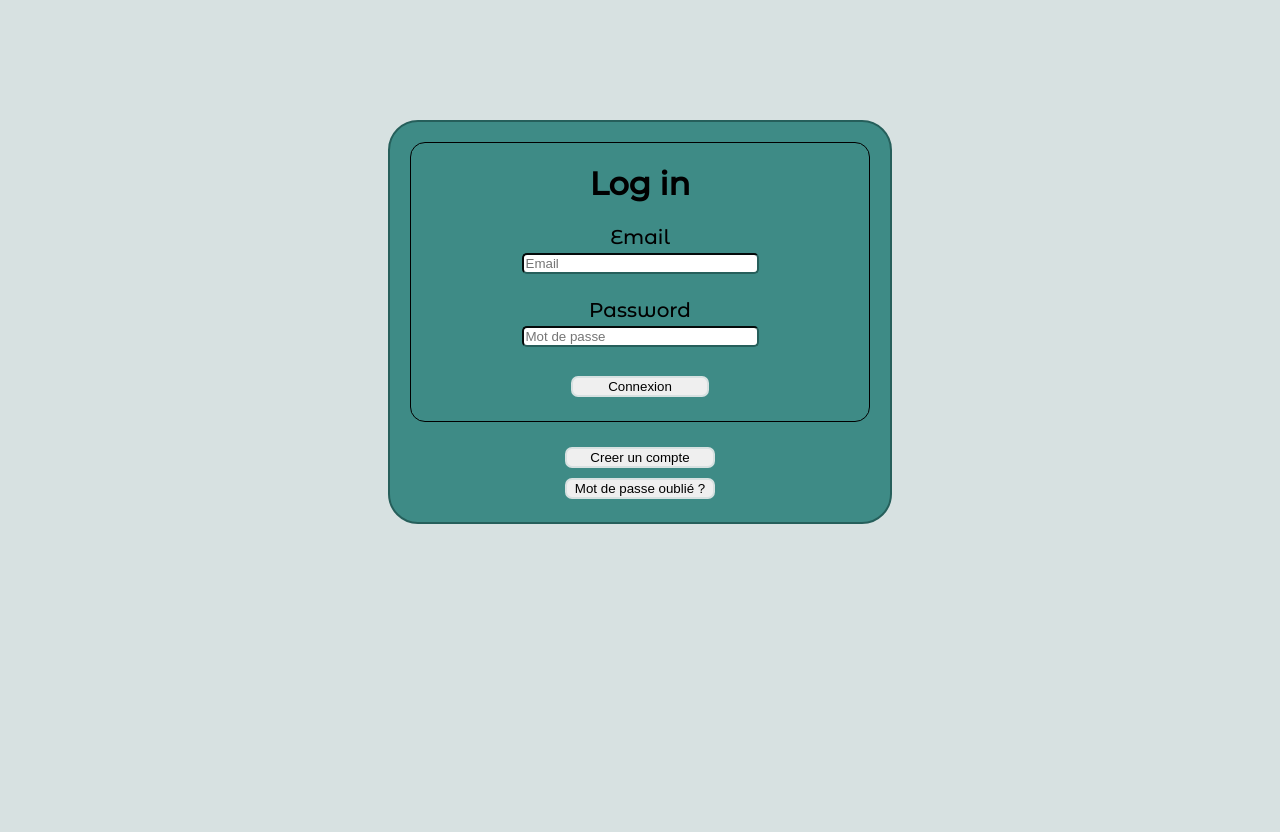
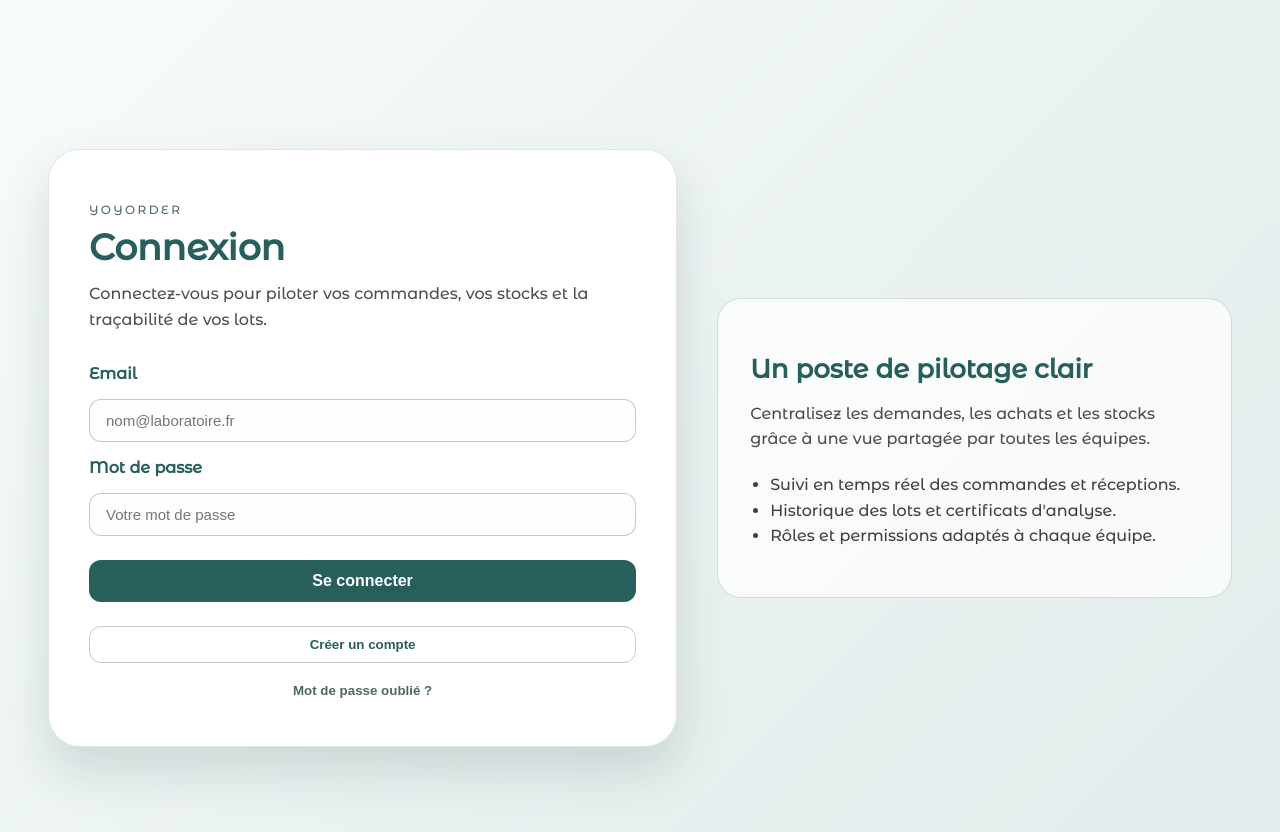
Before and after one commit to Yann33l/YoyOrder, a React (Vite) app in the folder Front/: page / in a window 1280 px wide. Shown: the top 832 px of the page. Before the commit the page ends 800 px from the top, so only its background shows below. Built offline with nearby package versions, Linux system fonts and the light colour scheme; no server answers.

Commit message:
Remove auth header banner styling

```diff
--- a/Front/src/App.css
+++ b/Front/src/App.css
@@ -24,46 +24,158 @@ body {
   background-color: var(--secondary);
 }
 
-.Connexion {
-  background-color: var(--background);
-  position: relative;
-  height: 50vh;
+/* Auth shell */
+.auth-shell {
+  min-height: 100vh;
+  padding: 48px;
+  display: grid;
+  grid-template-columns: minmax(0, 1.1fr) minmax(0, 0.9fr);
+  gap: 40px;
+  align-items: center;
+  background: linear-gradient(135deg, #f8fbfb 0%, #e8f1f0 60%, #e2ecec 100%);
 }
 
-.centered-element {
-  border: solid 2px;
-  border-radius: 30px;
-  text-align: center;
-  height: 400px;
-  width: 500px;
-  margin: 15vh auto;
-  border-color: var(--thirdary);
+.auth-card {
+  background-color: var(--backgroundLight);
+  border-radius: 32px;
+  padding: 40px;
+  box-shadow: 0 24px 50px rgba(22, 56, 52, 0.15);
+  border: 1px solid rgba(38, 95, 91, 0.15);
 }
 
-body .Connexion input {
-  width: 50%;
-  border-radius: 5px;
-  border-color: var(--thirdary);
+.auth-header {
+  background: transparent;
+  border: 0;
+  text-align: left;
+  padding: 0;
+  margin-bottom: 24px;
 }
 
-body .Connexion button {
-  border: 2px solid;
-  border-color: var(--secondary);
-  margin: 5px 0;
-  width: 30%;
-  border-radius: 7px;
+.auth-header h1 {
+  font-size: 36px;
+  margin: 0 0 12px;
+  color: var(--thirdary);
 }
 
-body .Connexion button:hover {
-  border-radius: 7px;
-  margin: 5px 0;
-  width: 30%;
-  background-color: var(--backgroundLight);
-  border-color: var(--primary);
+.auth-kicker {
+  text-transform: uppercase;
+  letter-spacing: 0.2em;
+  font-size: 12px;
+  color: var(--primary);
+  margin-bottom: 8px;
 }
 
-body main form {
-  font-size: 20px;
+.auth-subtitle {
+  font-size: 16px;
+  color: rgba(0, 0, 0, 0.7);
+  margin: 0 0 32px;
+  line-height: 1.6;
+}
+
+.auth-form {
+  display: grid;
+  gap: 16px;
+  font-size: 16px;
+}
+
+.auth-form label {
+  font-weight: 600;
+  color: var(--thirdary);
+}
+
+.auth-form input {
+  width: 100%;
+  border-radius: 12px;
+  border: 1px solid rgba(38, 95, 91, 0.3);
+  padding: 12px 16px;
+  font-size: 15px;
+  background-color: #fdfefe;
+  box-sizing: border-box;
+}
+
+.auth-form input:focus {
+  outline: 2px solid rgba(38, 95, 91, 0.35);
+  border-color: rgba(38, 95, 91, 0.6);
+}
+
+.button-primary {
+  margin-top: 8px;
+  border: none;
+  border-radius: 12px;
+  padding: 12px 18px;
+  font-weight: 600;
+  font-size: 16px;
+  background-color: var(--thirdary);
+  color: #fff;
+  cursor: pointer;
+  transition: transform 0.2s ease, box-shadow 0.2s ease;
+}
+
+.button-primary:hover {
+  transform: translateY(-1px);
+  box-shadow: 0 10px 20px rgba(38, 95, 91, 0.25);
+}
+
+.button-secondary {
+  border: 1px solid rgba(38, 95, 91, 0.3);
+  border-radius: 12px;
+  padding: 10px 16px;
+  background-color: transparent;
+  color: var(--thirdary);
+  font-weight: 600;
+  cursor: pointer;
+}
+
+.button-link {
+  border: none;
+  background: none;
+  color: var(--primary);
+  font-weight: 600;
+  cursor: pointer;
+  padding: 8px 0;
+}
+
+.auth-actions {
+  display: flex;
+  flex-direction: column;
+  gap: 12px;
+  margin-top: 24px;
+}
+
+.auth-panel {
+  background-color: rgba(255, 255, 255, 0.75);
+  border-radius: 24px;
+  padding: 32px;
+  border: 1px solid rgba(38, 95, 91, 0.2);
+}
+
+.auth-panel h2 {
+  color: var(--thirdary);
+  font-size: 26px;
+  margin-bottom: 12px;
+}
+
+.auth-panel p {
+  color: rgba(0, 0, 0, 0.7);
+  line-height: 1.6;
+}
+
+.auth-panel ul {
+  margin-top: 20px;
+  padding-left: 20px;
+  color: rgba(0, 0, 0, 0.75);
+  line-height: 1.6;
+}
+
+@media (max-width: 900px) {
+  .auth-shell {
+    grid-template-columns: 1fr;
+    padding: 32px 20px;
+  }
+
+  .auth-panel {
+    order: -1;
+  }
 }
 
 /* HomePage */
--- a/Front/src/App.jsx
+++ b/Front/src/App.jsx
@@ -119,50 +119,63 @@ function App() {
 
   const handleConnexion = () => {
     return (
-      <main className="Connexion centered-element">
-        <div
-          style={{
-            border: "1px solid black",
-            margin: "20px",
-            borderRadius: "15px",
-          }}
-        >
-          <h1>Log in</h1>
-          <form onSubmit={handleLogin}>
-            <label htmlFor="Email">
-              Email
-              <br />
-            </label>
+      <main className="auth-shell">
+        <section className="auth-card">
+          <header className="auth-header">
+            <p className="auth-kicker">Yoyorder</p>
+            <h1>Connexion</h1>
+            <p className="auth-subtitle">
+              Connectez-vous pour piloter vos commandes, vos stocks et la
+              traçabilité de vos lots.
+            </p>
+          </header>
+          <form className="auth-form" onSubmit={handleLogin}>
+            <label htmlFor="Email">Email</label>
             <input
               id="Email"
               name="Email"
               type="email"
-              placeholder="Email"
+              placeholder="nom@laboratoire.fr"
               autoComplete="email"
+              required
             />
-            <br />
-            <br />
-            <label htmlFor="Password">
-              Password
-              <br />
-            </label>
+            <label htmlFor="Password">Mot de passe</label>
             <input
               id="Password"
               name="Password"
               type="password"
-              placeholder="Mot de passe"
-              autoComplete="off"
+              placeholder="Votre mot de passe"
+              autoComplete="current-password"
+              required
             />
-            <br />
-            <br />
-            <button type="submit"> Connexion </button>
+            <button className="button-primary" type="submit">
+              Se connecter
+            </button>
           </form>
-          <br />
-        </div>
-        <button onClick={handleRegisterClick}>Creer un compte</button> <br />
-        <button onClick={handleChangePasswordClick}>
+          <div className="auth-actions">
+            <button className="button-secondary" onClick={handleRegisterClick}>
+              Créer un compte
+            </button>
+            <button
+              className="button-link"
+              onClick={handleChangePasswordClick}
+            >
               Mot de passe oublié ?
             </button>
+          </div>
+        </section>
+        <aside className="auth-panel">
+          <h2>Un poste de pilotage clair</h2>
+          <p>
+            Centralisez les demandes, les achats et les stocks grâce à une vue
+            partagée par toutes les équipes.
+          </p>
+          <ul>
+            <li>Suivi en temps réel des commandes et réceptions.</li>
+            <li>Historique des lots et certificats d&apos;analyse.</li>
+            <li>Rôles et permissions adaptés à chaque équipe.</li>
+          </ul>
+        </aside>
       </main>
     );
   };
@@ -170,45 +183,70 @@ function App() {
   // Rendu conditionnel en fonction de l'état isRegistering = Page d'inscription
   if (isRegistering) {
     return (
-      <main className="Connexion centered-element">
+      <main className="auth-shell">
+        <section className="auth-card">
+          <header className="auth-header">
+            <p className="auth-kicker">Yoyorder</p>
             <h1>Inscription</h1>
-        <p>
-          Apres inscription votre compte doit etre activé par un administrateur
+            <p className="auth-subtitle">
+              Après inscription, votre compte doit être activé par un
+              administrateur.
             </p>
-        <form onSubmit={handleInscription}>
-          <label htmlFor="Email">
-            Email
-            <br />
-          </label>
-          <input name="Email" type="email" placeholder="Email" />
-          <br />
-          <br />
-          <label htmlFor="Password">
-            Password
-            <br />
-          </label>
-          <input name="Password" type="password" placeholder="Mot de passe" />
-          <br />
-          <label htmlFor="ConfirmPassword">
-            Confirmation password
-            <br />
+          </header>
+          <form className="auth-form" onSubmit={handleInscription}>
+            <label htmlFor="register-email">Email</label>
+            <input
+              id="register-email"
+              name="Email"
+              type="email"
+              placeholder="nom@laboratoire.fr"
+              required
+            />
+            <label htmlFor="register-password">Mot de passe</label>
+            <input
+              id="register-password"
+              name="Password"
+              type="password"
+              placeholder="Choisissez un mot de passe"
+              required
+            />
+            <label htmlFor="register-confirm">
+              Confirmation du mot de passe
             </label>
             <input
+              id="register-confirm"
               name="ConfirmPassword"
               type="password"
-            placeholder="Confirmation mot de passe"
+              placeholder="Confirmez votre mot de passe"
+              required
             />
-          <br />
-          <button type="submit"> Valider </button>
-          <br />
+            <button className="button-primary" type="submit">
+              Valider l&apos;inscription
+            </button>
+          </form>
+          <div className="auth-actions">
             <button
               id="reset"
+              className="button-secondary"
               type="reset"
               onClick={() => setIsRegistering(false)}
             >
-            Retour
+              Retour à la connexion
             </button>
-        </form>
+          </div>
+        </section>
+        <aside className="auth-panel">
+          <h2>Une base saine dès le départ</h2>
+          <p>
+            Les administrateurs valident les accès pour garantir la conformité
+            des processus et des données.
+          </p>
+          <ul>
+            <li>Création rapide des profils de demandeurs.</li>
+            <li>Traçabilité complète des actions réalisées.</li>
+            <li>Accès sécurisé par rôle métier.</li>
+          </ul>
+        </aside>
       </main>
     );
   }
@@ -216,50 +254,70 @@ function App() {
   // Pop-up de changement de mot de passe
   if (isChangingPassword) {
     return (
-      <main className="Connexion centered-element">
-        <h1>Changement du Password</h1>
-        <p>
-          Apres modification votre compte doit etre réactivé par un
-          administrateur
+      <main className="auth-shell">
+        <section className="auth-card">
+          <header className="auth-header">
+            <p className="auth-kicker">Yoyorder</p>
+            <h1>Réinitialiser le mot de passe</h1>
+            <p className="auth-subtitle">
+              Après modification, votre compte doit être réactivé par un
+              administrateur.
             </p>
-        <form onSubmit={handleEditPassword}>
-          <label htmlFor="Email">
-            Email
-            <br />
-          </label>
-          <input name="Email" type="email" placeholder="Email" />
-          <br />
-          <br />
-          <label htmlFor="newPassword">
-            Password
-            <br />
+          </header>
+          <form className="auth-form" onSubmit={handleEditPassword}>
+            <label htmlFor="reset-email">Email</label>
+            <input
+              id="reset-email"
+              name="Email"
+              type="email"
+              placeholder="nom@laboratoire.fr"
+              required
+            />
+            <label htmlFor="newPassword">Nouveau mot de passe</label>
+            <input
+              id="newPassword"
+              name="newPassword"
+              type="password"
+              placeholder="Nouveau mot de passe"
+              required
+            />
+            <label htmlFor="confirmNewPassword">
+              Confirmation du mot de passe
             </label>
             <input
-            name="newPassword"
-            type="password"
-            placeholder="Mot de passe"
-          />
-          <br />
-          <label htmlFor="confirmNewPassword">
-            Confirmation password
-            <br />
-          </label>
-          <input
+              id="confirmNewPassword"
               name="confirmNewPassword"
               type="password"
-            placeholder="Confirmation mot de passe"
+              placeholder="Confirmez le mot de passe"
+              required
             />
-          <br />
-          <button type="submit"> Valider </button>
-          <br />
+            <button className="button-primary" type="submit">
+              Mettre à jour
+            </button>
+          </form>
+          <div className="auth-actions">
             <button
               id="reset"
+              className="button-secondary"
               type="reset"
               onClick={() => setIsChangingPassword(false)}
             >
-            Retour
+              Retour à la connexion
             </button>
-        </form>
+          </div>
+        </section>
+        <aside className="auth-panel">
+          <h2>Restez maître de vos accès</h2>
+          <p>
+            Sécurisez votre compte avec un nouveau mot de passe et maintenez la
+            conformité avec votre équipe d&apos;administration.
+          </p>
+          <ul>
+            <li>Processus simple, guidé pas à pas.</li>
+            <li>Validation administrative pour plus de sécurité.</li>
+            <li>Accès rapide une fois confirmé.</li>
+          </ul>
+        </aside>
       </main>
     );
   }
```
Lines whose indentation alone changed are shown as unchanged.
